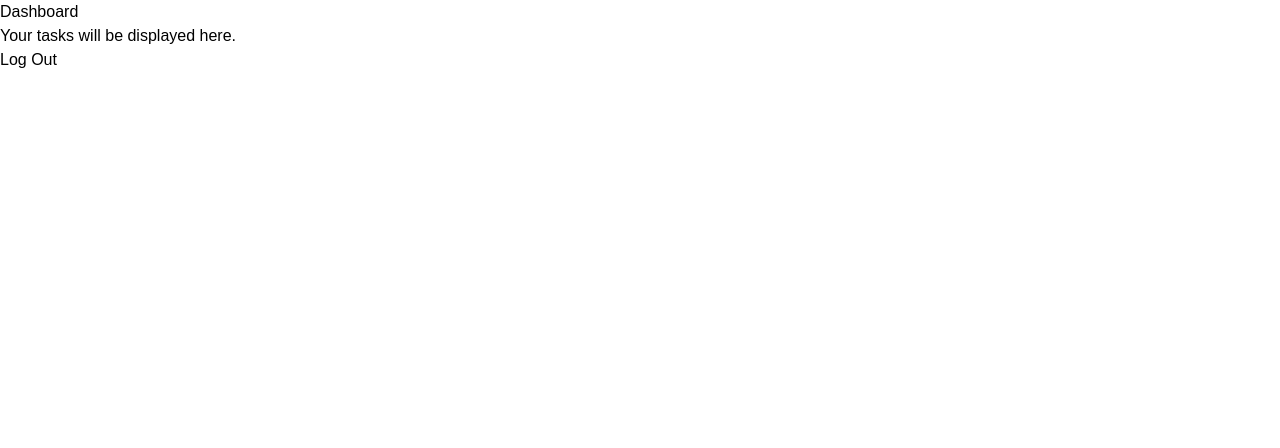
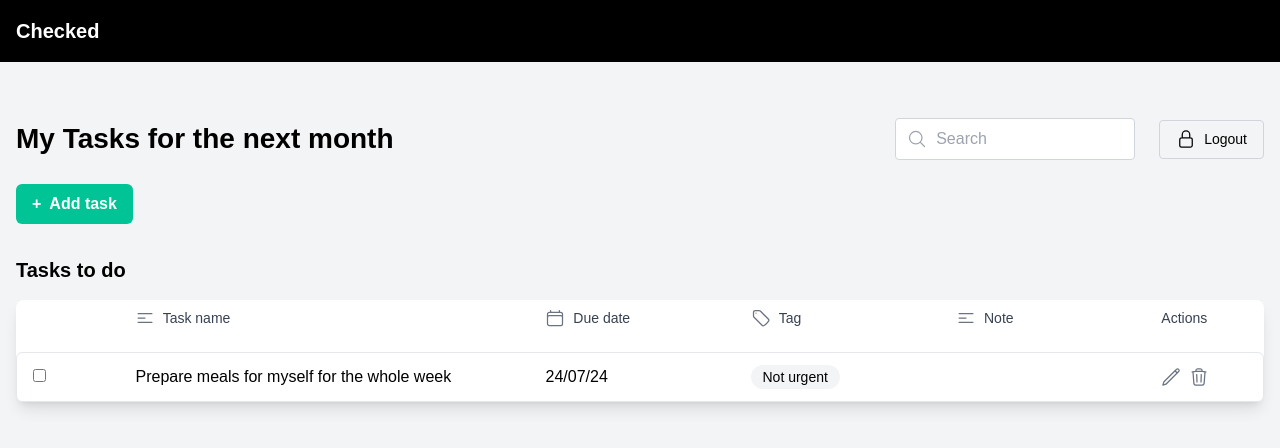
Before and after one commit to a-amato3/Checked-App, a React (Create React App) app in the folder frontend/: page /dashboard in a window 1280 px wide. Shown: the top 448 px of the page. Built offline with nearby package versions, Linux system fonts and the light colour scheme; no server answers; sample sign-in values are in the browser's storage; the HTML template or start-up script is replaced by a standard one.

Commit message:
layout of dashboard added

```diff
--- a/frontend/package.json
+++ b/frontend/package.json
@@ -3,6 +3,7 @@
   "version": "0.1.0",
   "private": true,
   "dependencies": {
+    "@heroicons/react": "^2.2.0",
     "@testing-library/jest-dom": "^5.14.1",
     "@testing-library/react": "^13.0.0",
     "@testing-library/user-event": "^13.2.1",
--- a/frontend/src/pages/Dashboard.tsx
+++ b/frontend/src/pages/Dashboard.tsx
@@ -1,22 +1,130 @@
 import React from "react";
-import { signOut } from "firebase/auth";
-import { auth } from "../firebase";
+import { useNavigate } from "react-router-dom";
+import { getAuth, signOut } from "firebase/auth";
+import {
+  TrashIcon,
+  PencilIcon,
+  CalendarIcon,
+  TagIcon,
+  Bars3CenterLeftIcon,
+  MagnifyingGlassIcon,
+  LockClosedIcon,
+} from "@heroicons/react/24/outline";
 
 const Dashboard: React.FC = () => {
-  const handleLogout = async (): Promise<void> => {
+  const navigate = useNavigate();
+  const auth = getAuth();
+
+  const handleLogout = async () => {
     try {
       await signOut(auth);
-      alert("Logged out successfully!");
-    } catch (error: any) {
-      alert("Logout failed: " + error.message);
+      navigate("/login");
+    } catch (error) {
+      console.error("Error signing out:", error);
     }
   };
 
   return (
-    <div>
-      <h2>Dashboard</h2>
-      <p>Your tasks will be displayed here.</p>
-      <button onClick={handleLogout}>Log Out</button>
+    <div className="min-h-screen bg-gray-100">
+      {/* Banner */}
+      <div className="bg-black text-white p-4">
+        <div className="max-w-screen-xl">
+          <div className="text-[20px] font-semibold leading-[30px] font-poppins">
+            Checked
+          </div>
+        </div>
+      </div>
+
+      {/* Main Content */}
+      <div className="max-w-screen-xl mx-auto px-4 py-8">
+        {/* Header with Title, Search, and Logout */}
+        <div className="flex justify-between items-center  py-6">
+          <h1 className="font-poppins text-[28px] font-bold text-start">
+            My Tasks for the next month
+          </h1>
+          <div className="flex items-center gap-6 ml-auto">
+            <div className="relative">
+              <input
+                type="search"
+                placeholder="Search"
+                className="pl-10 pr-4 py-2 w-[240px] border border-gray-300 rounded-[4px] focus:outline-none focus:ring-2 focus:ring-[#00C495]"
+              />
+              <MagnifyingGlassIcon className="w-5 h-5 text-gray-400 absolute left-3 top-1/2 transform -translate-y-1/2" />
+            </div>
+            <button
+              onClick={handleLogout}
+              className="px-4 py-2 border border-gray-300 rounded-[4px] hover:bg-gray-50 flex items-center gap-2"
+            >
+              <LockClosedIcon className="w-5 h-5" />
+              <span className="text-[14px] font-medium leading-[21px]">Logout</span>
+            </button>
+          </div>
+        </div>
+
+        {/* Add Task Button */}
+        <button className="bg-[#00C495] text-white px-4 py-2 rounded-md font-semibold mb-8 flex items-center gap-2">
+          <span>+</span>
+          Add task
+        </button>
+
+        {/* Tasks Section */}
+        <h2 className="text-xl font-semibold mb-4">Tasks to do</h2>
+        <div className="bg-white rounded-lg shadow-lg">
+          <div>
+            <div className="space-y-4">
+              {/* Task Headers */}
+              <div className="grid grid-cols-12 gap-4 px-4 py-2 text-sm font-medium text-gray-700">
+                <div className="col-span-1"></div>
+                <div className="col-span-4 flex items-center gap-2">
+                  <Bars3CenterLeftIcon className="w-5 h-5 text-gray-500" />
+                  Task name
+                </div>
+                <div className="col-span-2 flex items-center gap-2">
+                  <CalendarIcon className="w-5 h-5 text-gray-500" />
+                  Due date
+                </div>
+                <div className="col-span-2 flex items-center gap-2">
+                  <TagIcon className="w-5 h-5 text-gray-500" />
+                  Tag
+                </div>
+                <div className="col-span-2 flex items-center gap-2">
+                  <Bars3CenterLeftIcon className="w-5 h-5 text-gray-500" />
+                  Note
+                </div>
+                <div className="col-span-1">Actions</div>
+              </div>
+
+              {/* Task Items will be mapped here */}
+              <div className="bg-white border border-gray-200 rounded-md">
+                {/* Sample Task Item */}
+                <div className="grid grid-cols-12 gap-4 px-4 py-3 items-center hover:bg-gray-50">
+                  <div className="col-span-1">
+                    <input type="checkbox" className="rounded" />
+                  </div>
+                  <div className="col-span-4">
+                    Prepare meals for myself for the whole week
+                  </div>
+                  <div className="col-span-2">24/07/24</div>
+                  <div className="col-span-2">
+                    <span className="px-3 py-1 bg-gray-100 rounded-full text-sm">
+                      Not urgent
+                    </span>
+                  </div>
+                  <div className="col-span-2"></div>
+                  <div className="col-span-1 flex gap-2">
+                    <button className="text-gray-500 hover:text-gray-700">
+                      <PencilIcon className="w-5 h-5" />
+                    </button>
+                    <button className="text-gray-500 hover:text-gray-700">
+                      <TrashIcon className="w-5 h-5" />
+                    </button>
+                  </div>
+                </div>
+              </div>
+            </div>
+          </div>
+        </div>
+      </div>
     </div>
   );
 };
--- a/frontend/src/pages/Login.tsx
+++ b/frontend/src/pages/Login.tsx
@@ -32,6 +32,10 @@ const Login: React.FC = () => {
     <div className="min-h-screen flex justify-center items-center bg-gray-100 px-4 py-8">
       <div className="flex justify-between items-center w-full max-w-screen-xl">
         <div className="bg-white p-8 rounded-lg shadow-lg w-[495px] h-[595px] flex flex-col">
+          <div className="absolute top-0 left-0 text-[#333333] p-4 text-[20px] font-semibold leading-[30px]">
+            Checked
+          </div>
+
           <div className="text-start">
             <h2 className="text-3xl mb-4">Welcome !</h2>
             <p className="text-3xl font-bold mb-2">Sign in to</p>
--- a/frontend/src/pages/Register.tsx
+++ b/frontend/src/pages/Register.tsx
@@ -43,6 +43,10 @@ const Register: React.FC = () => {
     <div className="min-h-screen flex justify-center items-center bg-gray-100 px-4 py-8">
       <div className="flex justify-between items-center w-full max-w-screen-xl">
         <div className="bg-white p-8 rounded-lg shadow-lg w-[495px] h-[675px] flex flex-col">
+          <div className="absolute top-0 left-0 text-[#333333] p-4 text-[20px] font-semibold leading-[30px]">
+            Checked
+          </div>
+
           <div className="text-start">
             <h2 className="text-3xl mb-4">Welcome</h2>
             <p className="text-3xl font-bold mb-2">Sign up to</p>
```
Also changed, not shown: 1 other file (tests, documents, lock files or other folders).
